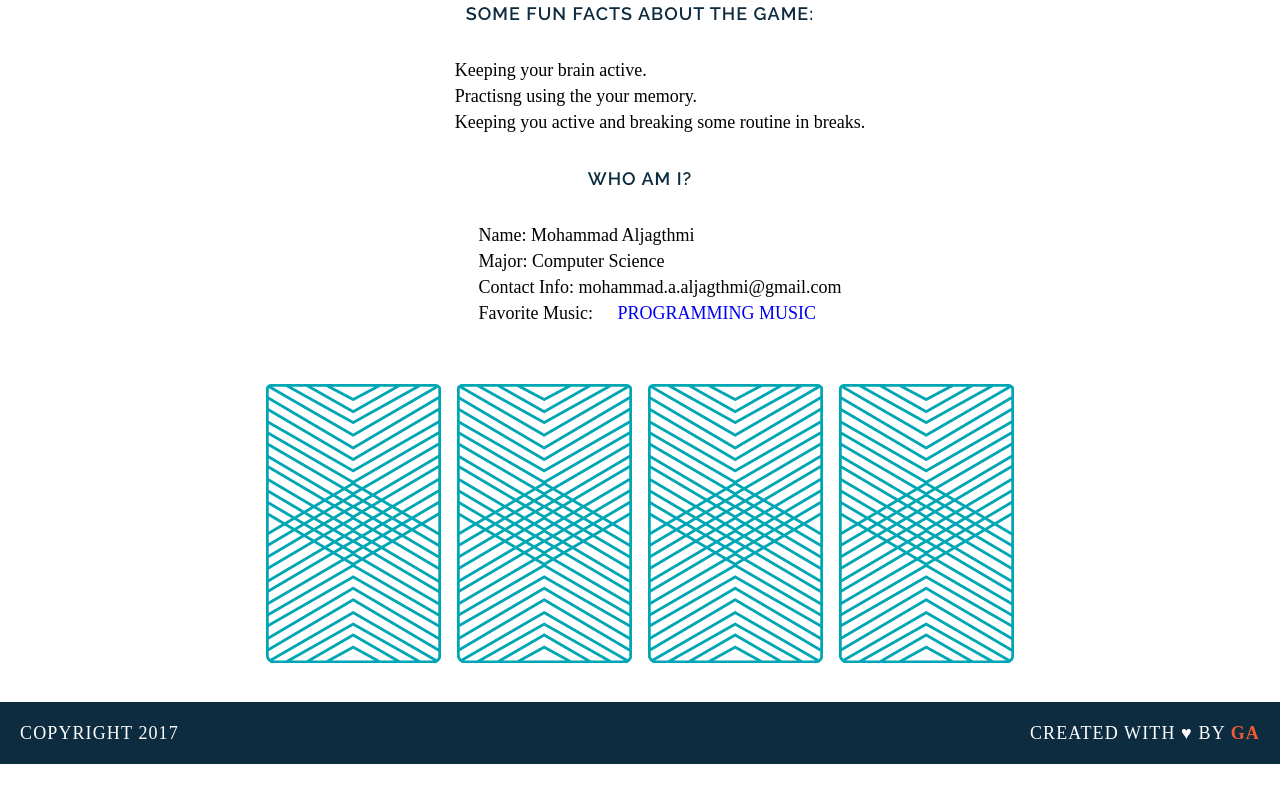
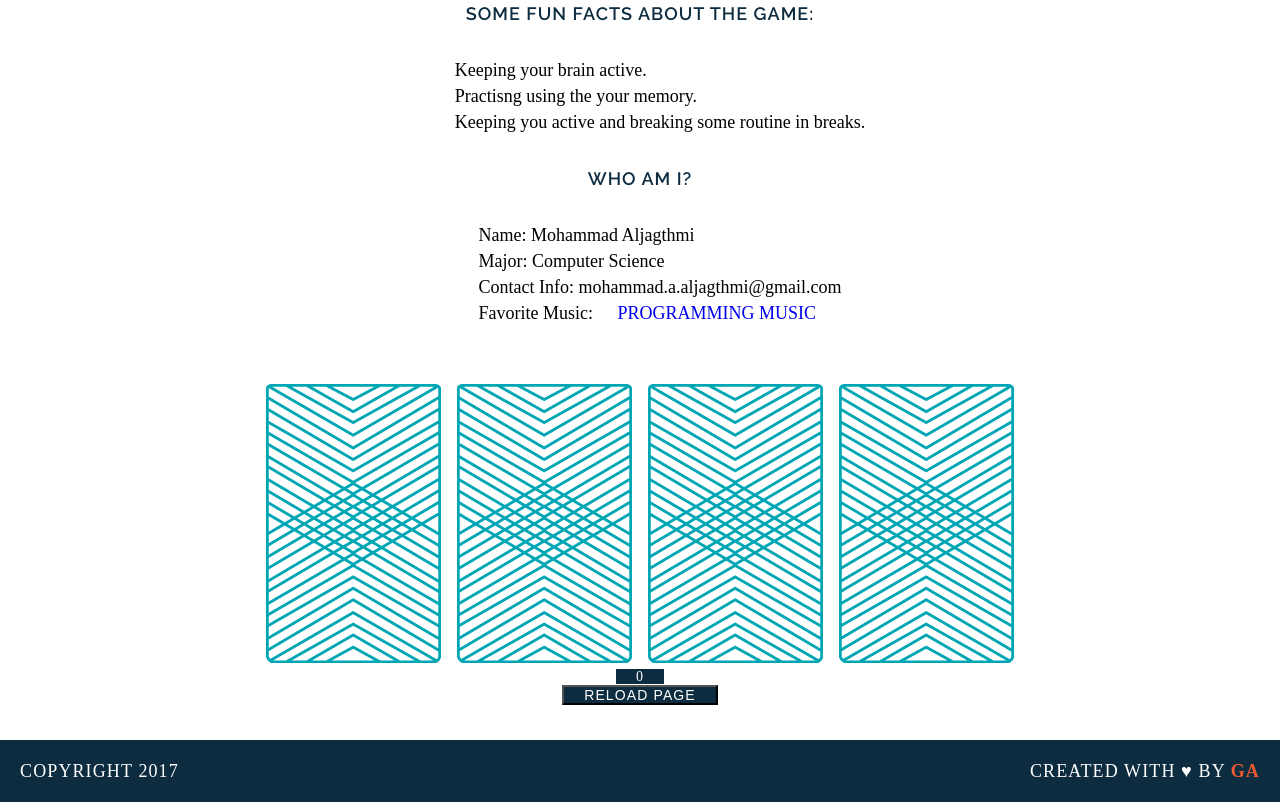
Before and after one commit to mohammadharbi/memory_game, a plain HTML site: page index.html in a window 1280 px wide. Shown: the part 324-1126 px from the top of the page. Before the commit the page ends 1088 px from the top, so only its background shows below. Drawn offline with Linux system fonts and the light colour scheme; a web font is replaced by a local one.

Commit message:
UPDATE - NEW MESSAGE
This is new message after I submit the project. This is just for fun.

1- I add a new reset button which works just fine.
2- I add a score label which work perfect but I still have one issue that every time I reload the page, the score reload to 0. I am working on it.

AGAIN, THIS IS NOT PART OF THE SUBMITTED WORK THAT I HAVE DONE YESTERDAY. This is for fun.

```diff
--- a/index.html
+++ b/index.html
@@ -43,6 +43,8 @@
   	</ul>
      </div>
   	<div id= "game-board" class="board clearfix"> </div>
+  	<label class= "again" id="result">0</label> </br>
+  	<button class="again" onclick="myFunction()"> Reload page </button>
 
   </main>
   <footer class="clearfix">
--- a/js/main.js
+++ b/js/main.js
@@ -24,12 +24,17 @@ const cards = [
 ];
 
 const cardsInPlay = [];
-
+var score = 0;
 function checkForMatch()
 {
+
 	if (cardsInPlay [0] === cardsInPlay[1])
 	{
+		score += 1;
 		alert("You found a match!");
+		var total = document.getElementById('result');
+		total.innerHTML = score;
+
 	} else {
 		alert("Sorry, try again");
 	}
@@ -60,5 +65,7 @@ function createBoard()
 		document.getElementById('game-board').appendChild(cardElement);
 	}
 }
+function myFunction(){location.reload();}
+
 
 createBoard();
--- a/style.css
+++ b/style.css
@@ -119,3 +119,13 @@ footer {
 	color: #F15B31;
 	font-weight: 700;
 }
+.again{
+	text-transform: uppercase;
+	padding: 0 20px 0 20px;
+	background-color: #0D2C40;
+	color: white;
+	font-size: 14px;
+	letter-spacing: .08em;
+	font-weight: 500;
+
+}
```
